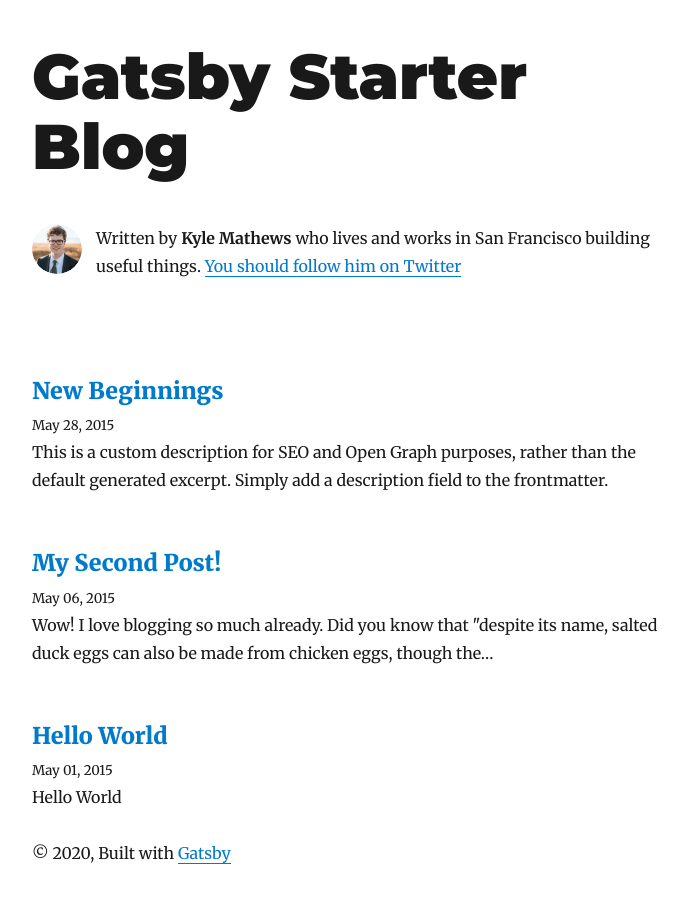
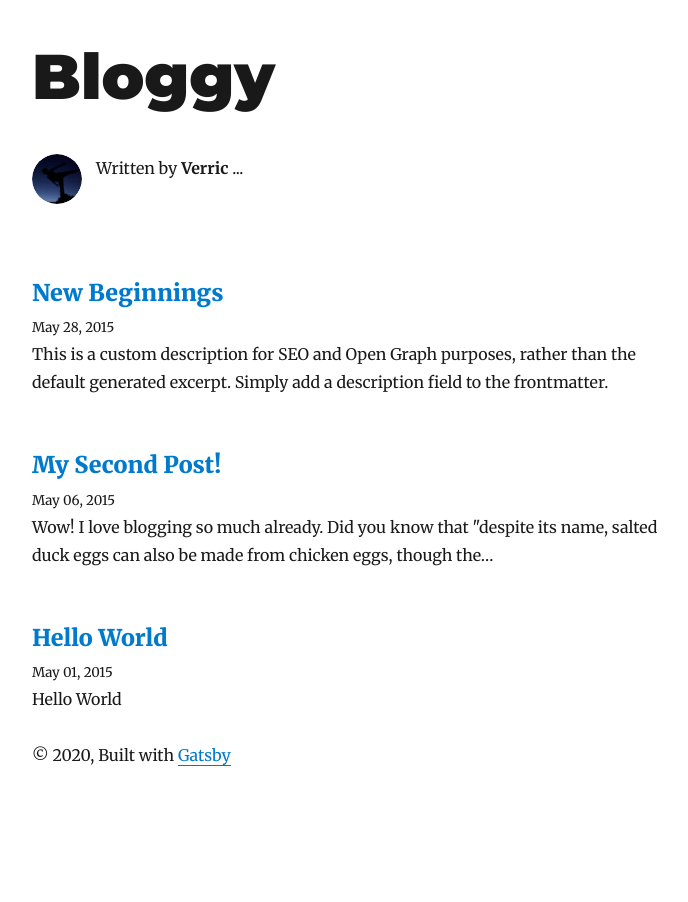
Before and after one commit to Verric/bloggy, a Gatsby site: page / in a window 1280 px wide. Shown: the whole page, without its empty margins (293-981 px from the left). After the commit the page ends 811 px from the top, so only its background shows below. Built offline with nearby package versions, Linux system fonts and the light colour scheme; Gatsby itself is replaced by a stand-in of ours; some packages are replaced by stand-ins of ours.

Commit message:
initial screw around

```diff
--- a/gatsby-config.js
+++ b/gatsby-config.js
@@ -1,15 +1,12 @@
 module.exports = {
   siteMetadata: {
-    title: `Gatsby Starter Blog`,
+    title: `Bloggy`,
     author: {
-      name: `Kyle Mathews`,
-      summary: `who lives and works in San Francisco building useful things.`,
+      name: `Verric`,
+      summary: `...`,
     },
-    description: `A starter blog demonstrating what Gatsby can do.`,
+    description: `Blog?`,
     siteUrl: `https://gatsby-starter-blog-demo.netlify.app/`,
-    social: {
-      twitter: `kylemathews`,
-    },
   },
   plugins: [
     {
--- a/package.json
+++ b/package.json
@@ -1,7 +1,7 @@
 {
-  "name": "gatsby-starter-blog",
+  "name": "blog",
   "private": true,
-  "description": "A starter for a blog powered by Gatsby and Markdown",
+  "description": "Verrics Blog",
   "version": "0.1.0",
   "author": "Kyle Mathews <mathews.kyle@gmail.com>",
   "bugs": {
--- a/src/components/bio.js
+++ b/src/components/bio.js
@@ -14,7 +14,7 @@
 const Bio = () => {
   const data = useStaticQuery(graphql`
     query BioQuery {
-      avatar: file(absolutePath: { regex: "/profile-pic.jpg/" }) {
+      avatar: file(absolutePath: { regex: "/profile-pic.png/" }) {
         childImageSharp {
           fixed(width: 50, height: 50) {
             ...GatsbyImageSharpFixed
@@ -27,15 +27,12 @@
             name
             summary
           }
-          social {
-            twitter
-          }
         }
       }
     }
   `)
 
-  const { author, social } = data.site.siteMetadata
+  const { author } = data.site.siteMetadata
   return (
     <div
       style={{
@@ -58,10 +55,6 @@
       />
       <p>
         Written by <strong>{author.name}</strong> {author.summary}
-        {` `}
-        <a href={`https://twitter.com/${social.twitter}`}>
-          You should follow him on Twitter
-        </a>
       </p>
     </div>
   )
--- a/src/components/seo.js
+++ b/src/components/seo.js
@@ -18,9 +18,6 @@
           siteMetadata {
             title
             description
-            social {
-              twitter
-            }
           }
         }
       }
@@ -58,10 +55,6 @@
           content: `summary`,
         },
         {
-          name: `twitter:creator`,
-          content: site.siteMetadata.social.twitter,
-        },
-        {
           name: `twitter:title`,
           content: title,
         },
```
Also changed, not shown: content/assets/profile-pic.jpg (deleted), content/assets/profile-pic.png (added).
